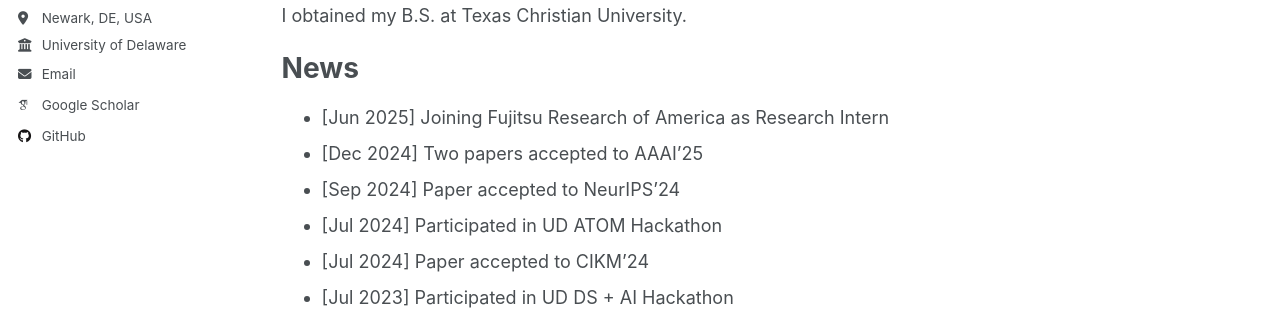
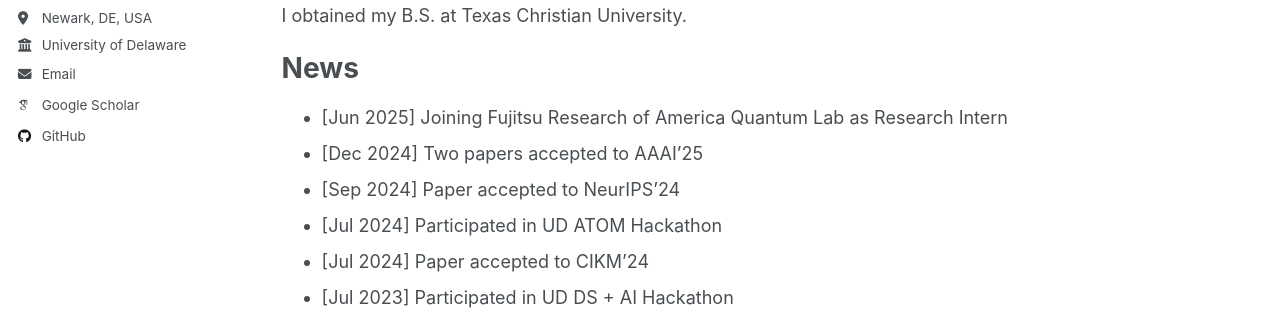
Before and after one commit to Nyquixt/Nyquixt.github.io, a Jekyll site: the page built from _pages/about.md, in a window 1280 px wide and 900 px high. Shown: the part 348-658 px from the top of the window. Built offline with Jekyll 4.4.1, drawn with Linux system fonts in a browser that asks for light colours; some web fonts are replaced.

Commit message:
small fix

```diff
--- a/_pages/about.md
+++ b/_pages/about.md
@@ -15,7 +15,7 @@ I obtained my B.S. at Texas Christian University.
 
 News
 ======
-* [Jun 2025] Joining Fujitsu Research of America as Research Intern
+* [Jun 2025] Joining Fujitsu Research of America Quantum Lab as Research Intern
 * [Dec 2024] Two papers accepted to AAAI'25
 * [Sep 2024] Paper accepted to NeurIPS'24
 * [Jul 2024] Participated in UD ATOM Hackathon
```
